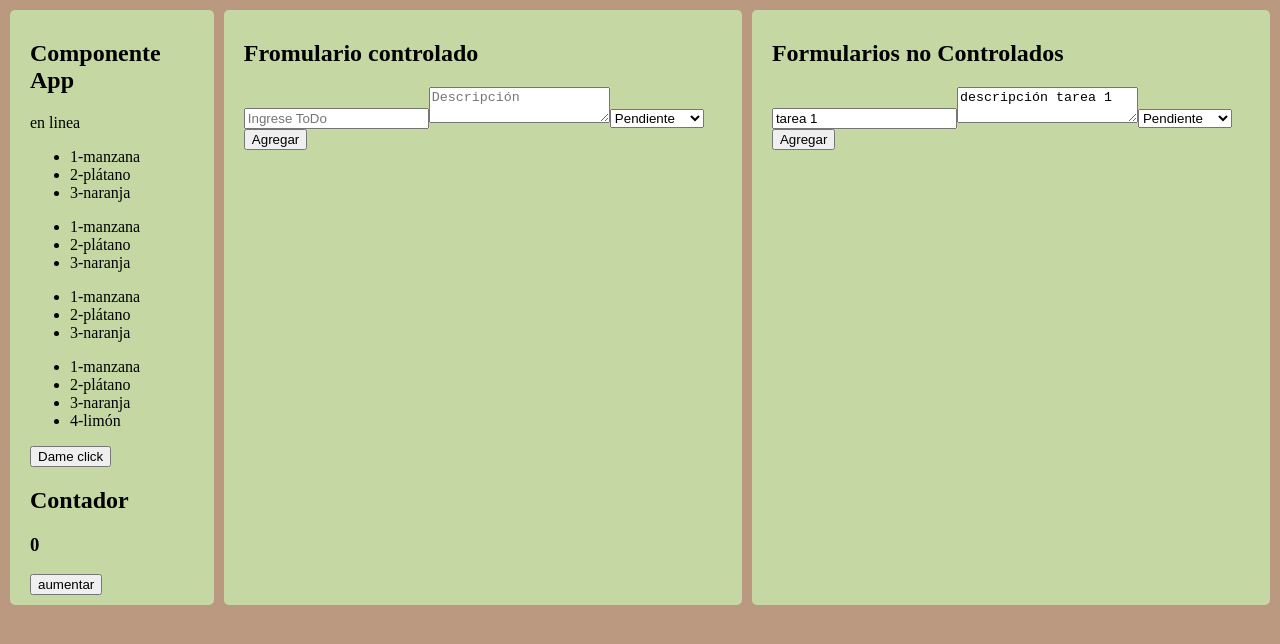
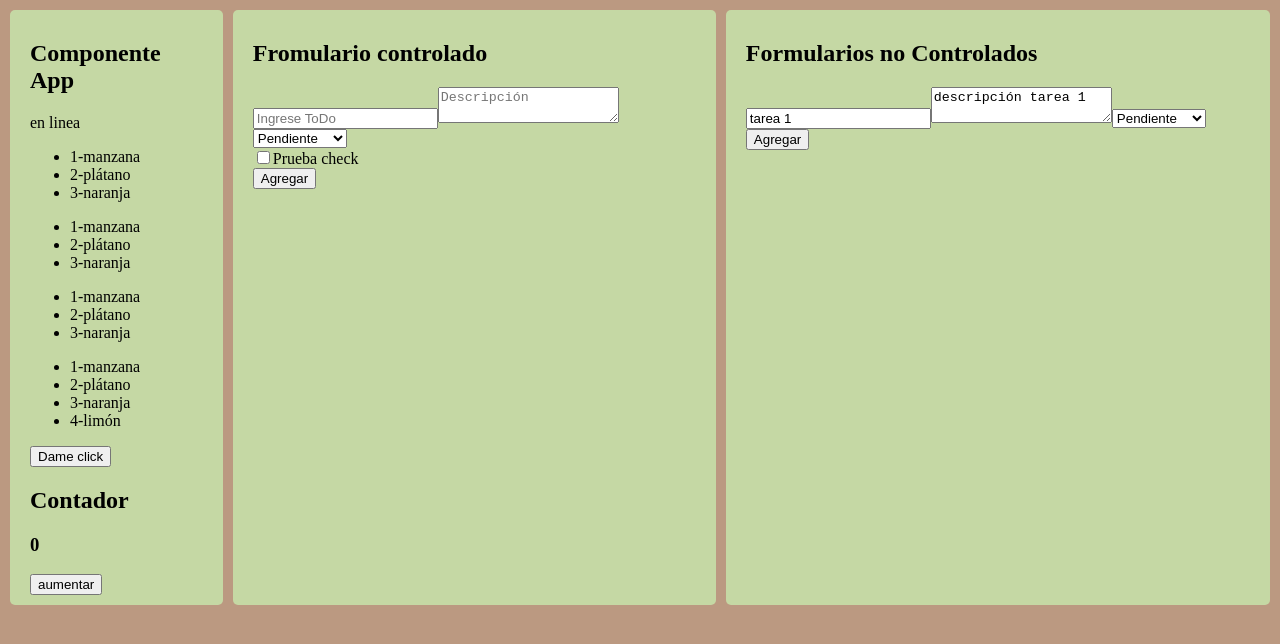
Before and after one commit to Irissf/mi-proyecto, a React (Create React App) app: page / in a window 1280 px wide. Shown: the top 644 px of the page. Built offline with nearby package versions, Linux system fonts and the light colour scheme.

Commit message:
checkbock en el formulario

```diff
--- a/src/components/FormularioControlado.jsx
+++ b/src/components/FormularioControlado.jsx
@@ -7,17 +7,23 @@
   const [todo,setTodo] = useState({
     todoName:'',
     todoDescripcion:'',
-    todoEstado:'pendiente'
+    todoEstado:'pendiente',
+    todoCheck:false
   });
 
   const handleSubmit = (e) =>{
     e.preventDefault();
-    console.log(todo);
+
+    const {todoName, todoDescripcion} = todo;
+
+    console.log(todoName + " : " + todoDescripcion);
   }
 
   const handelChange = (e) => {
     console.log(e.target.name);
     console.log(e.target.value);
+    console.log(e.target.type);
+
 
     /*con ...todo le decimos que nos
         traiga todo lo que tiene todo, y si todoName cambia,q ue agrege el nuevo valor
@@ -25,14 +31,16 @@
         todo lo que tenemos en el todo  */
     // setTodo({
     //   ...todo,
-    //   //si no ponemos entre [] da error, pues no se puede poner .en los nombres
+    //   //si no ponemos entre [] da error, asi le pasamos el valor de dentro, y no el nombre
+    //    como tal.
     //   [e.target.name]:e.target.value
     // })
 
     //Otra manera, aqui no podemos poner los corchetes
     setTodo((old) => ({
       ...old,
-      [e.target.name]:e.target.value
+      //debemos controlar si es un checkbox con un if
+      [e.target.name]: e.target.type === "checkbox" ? e.target.checked : e.target.value
     }));
   }
 
@@ -53,6 +61,13 @@
                 <option value="pendiente">Pendiente</option>
                 <option value="completada">Completada</option>
             </select>
+            {/* El que suele dar más problemas es del tipo checkbox ya que no le podemos
+            pasar el value, el cambio se registra en el checked*/}
+            <div>
+              <input type="checkbox" name='todoCheck'
+              onChange={handelChange} value={todo.todoCheck}></input>
+              <label>Prueba check</label>
+            </div>
             <button type='submit'>Agregar</button>
         </form>
     </>
```
